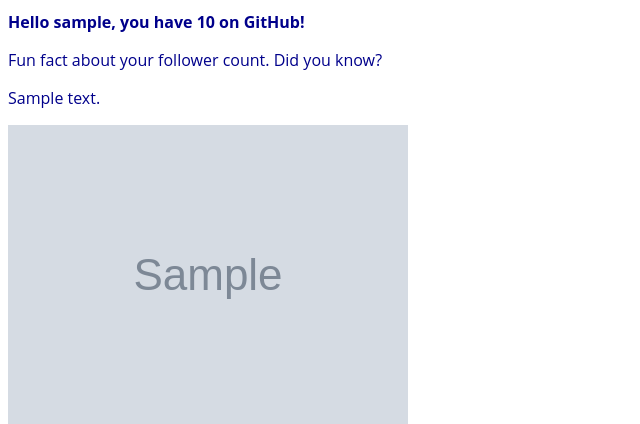
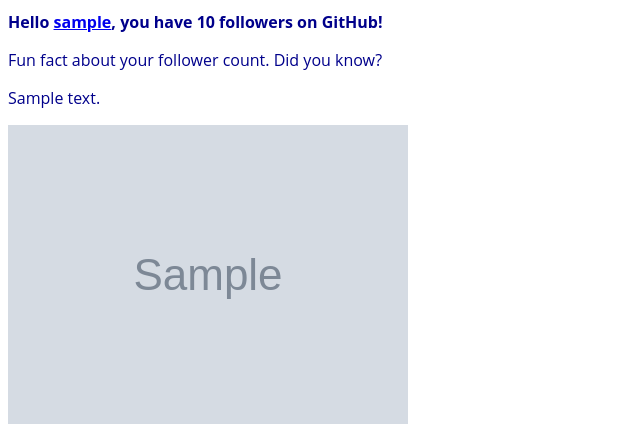
Before and after one commit to hgillesp12/sse_lab2, a Flask app: template api/templates/username_response.html in a window 1280 px wide. Shown: the top 424 px of the page, without its empty margins (0-640 px from the left). Run offline with Flask 3, Linux system fonts and the light colour scheme; the template is opened without the code that fills it: most values are stand-ins (such as "Sample title", 1, 10 or a date in 2020); grey boxes marked "Sample" are stand-in pictures.

Commit message:
hyperlink and added followers

```diff
--- a/api/templates/username_response.html
+++ b/api/templates/username_response.html
@@ -31,7 +31,7 @@
     <head>
     </head>
     <body>
-        <h1>Hello {{ username }}, you have {{ user_info.followers }} on GitHub!</h1>
+        <h1>Hello <a href={{user_info.html_url}}>{{ username }}</a>, you have {{ user_info.followers }} followers on GitHub!</h1>
         <p>Fun fact about your follower count. Did you know?</p>
         <p>{{ number_fun_fact.text }}</p>
         <img src={{user_info.avatar_url}} alt={{username}}>
```
